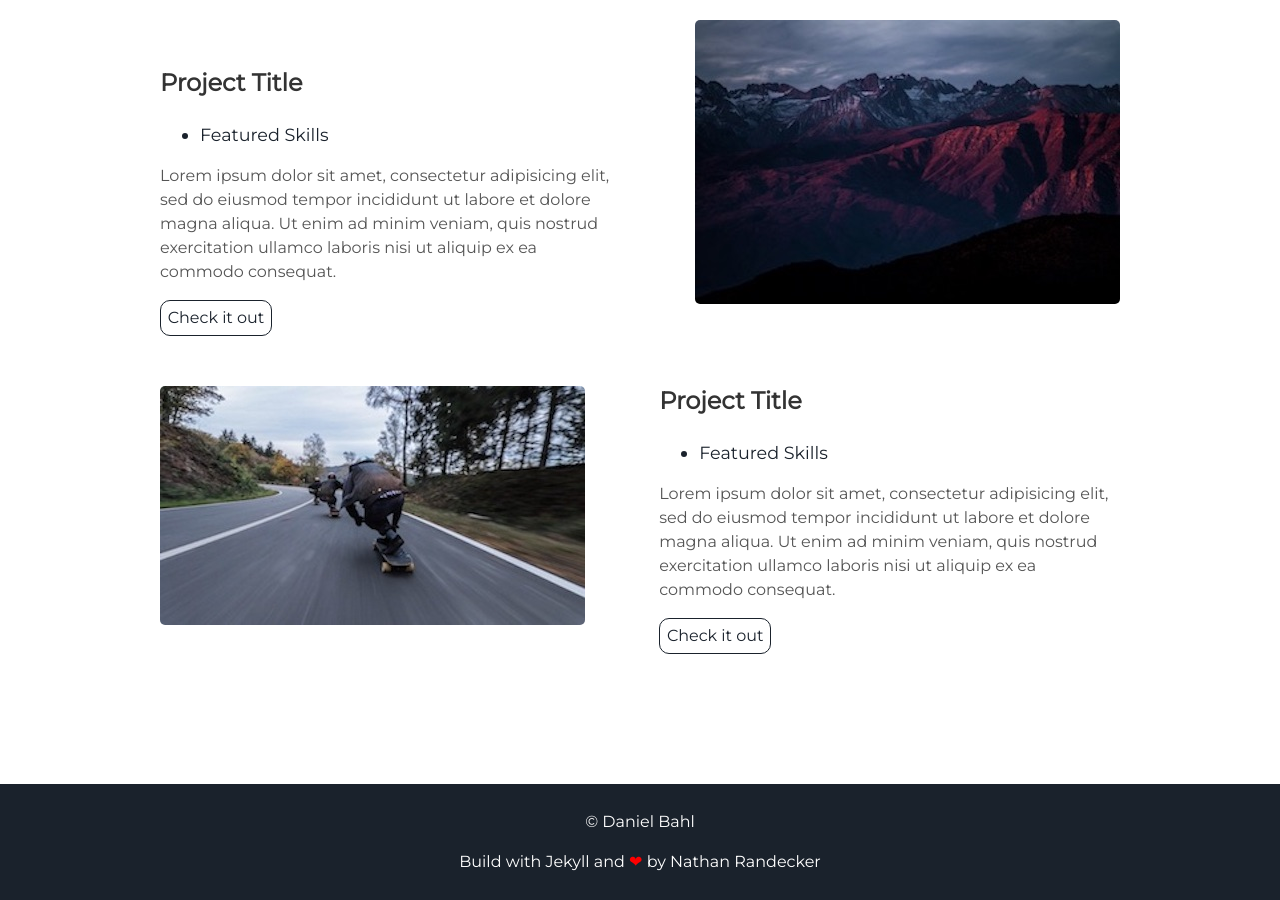
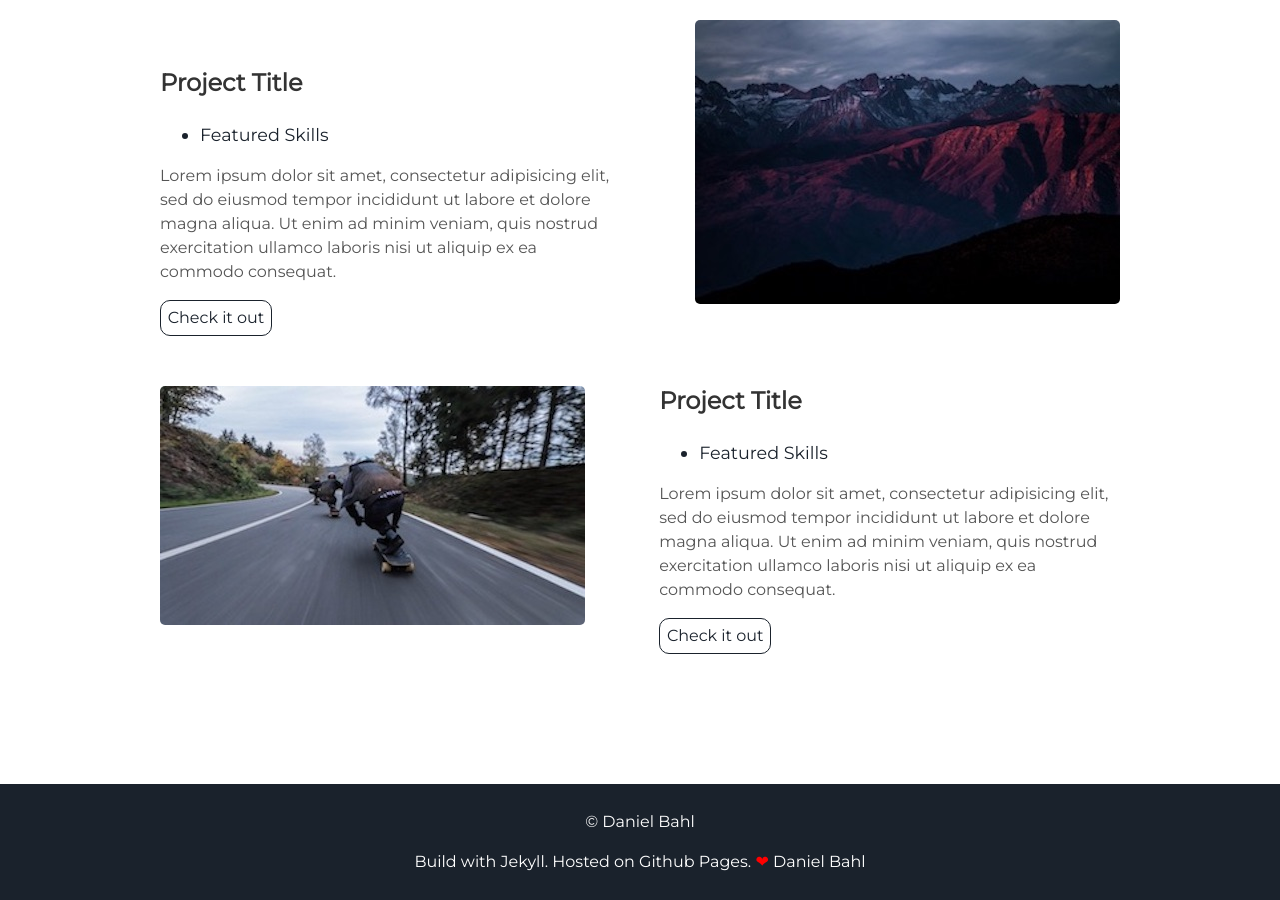
Before and after one commit to danielbahl/danielbahl.dk, a Jekyll site: the page built from index.html, in a window 1280 px wide and 900 px high, scrolled down 1655 px. Built offline with Jekyll 4.4.1, drawn with Linux system fonts in a browser that asks for light colours.

Commit message:
Update footer.html

```diff
--- a/_includes/footer.html
+++ b/_includes/footer.html
@@ -1,6 +1,6 @@
 <footer class="footer">
     <p>&copy; {{site.username}}</p>
-    <p>Build with Jekyll and <span class="love">❤</span> by <a href="https://github.com/nrandecker">Nathan Randecker</a></p>
+    <p>Build with Jekyll. Hosted on Github Pages. <span class="love">❤</span> Daniel Bahl</p>
 </footer>
 <script src="//cdn.jsdelivr.net/particles.js/2.0.0/particles.min.js"></script>
 <script src="{{ "/assets/js/sweet-scroll.min.js" | prepend: site.baseurl }}"></script>
```
